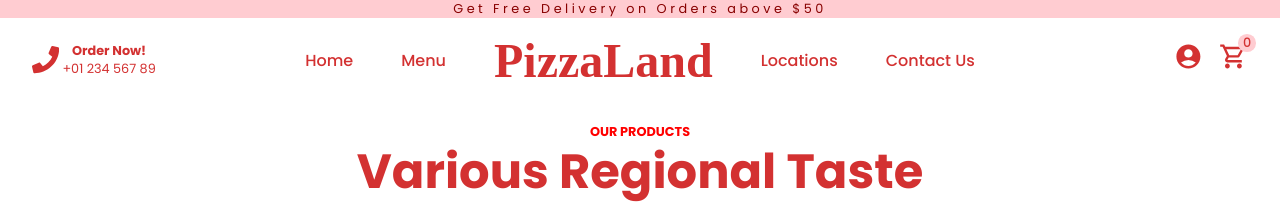
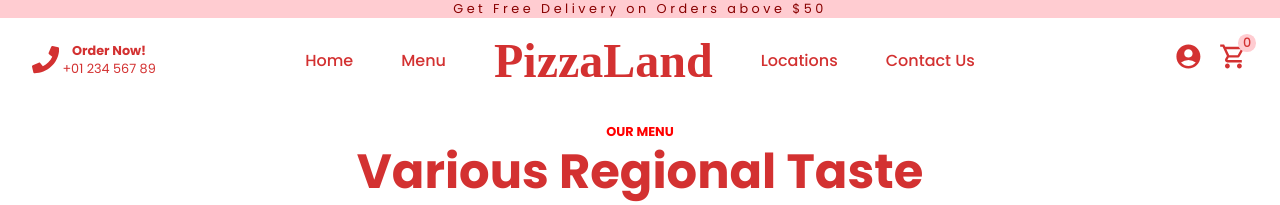
Before and after one commit to zeetaen1989/pizza-delivery, a Next.js app: page /menu in a window 1280 px wide. Shown: the top 205 px of the page. Built offline with nearby package versions, Linux system fonts and the light colour scheme; no server answers; the database is empty; a web font is replaced by a local one.

Commit message:
feat: title props modified

```diff
--- a/pages/menu.js
+++ b/pages/menu.js
@@ -21,12 +21,12 @@ const ProductsPage = ({ pizzaList }) => {
         />
         <meta
           name="keywords"
-          content="Popular Products, Products, Pizza, Food, Food Delivery"
+          content="Popular Products, Menu, Pizza, Food, Food Delivery"
         />
       </Head>
       <div style={{ marginTop: "1rem" }}>
         <Header
-          title="Our Products"
+          title="Our Menu"
           subtitle="Various Regional Taste"
           description="Lorem ipsum dolor sit amet, consectetur adipiscing elit, sed do eiusmod tempor incididunt ut labore et dolore magna aliqua. Tortor vitae purus faucibus ornare."
         />
@@ -40,6 +40,7 @@ const ProductsPage = ({ pizzaList }) => {
 
 export const getServerSideProps = async () => {
   const res = await axios.get("http://localhost:3000/api/products");
+
   return {
     props: {
       pizzaList: res.data,
```
